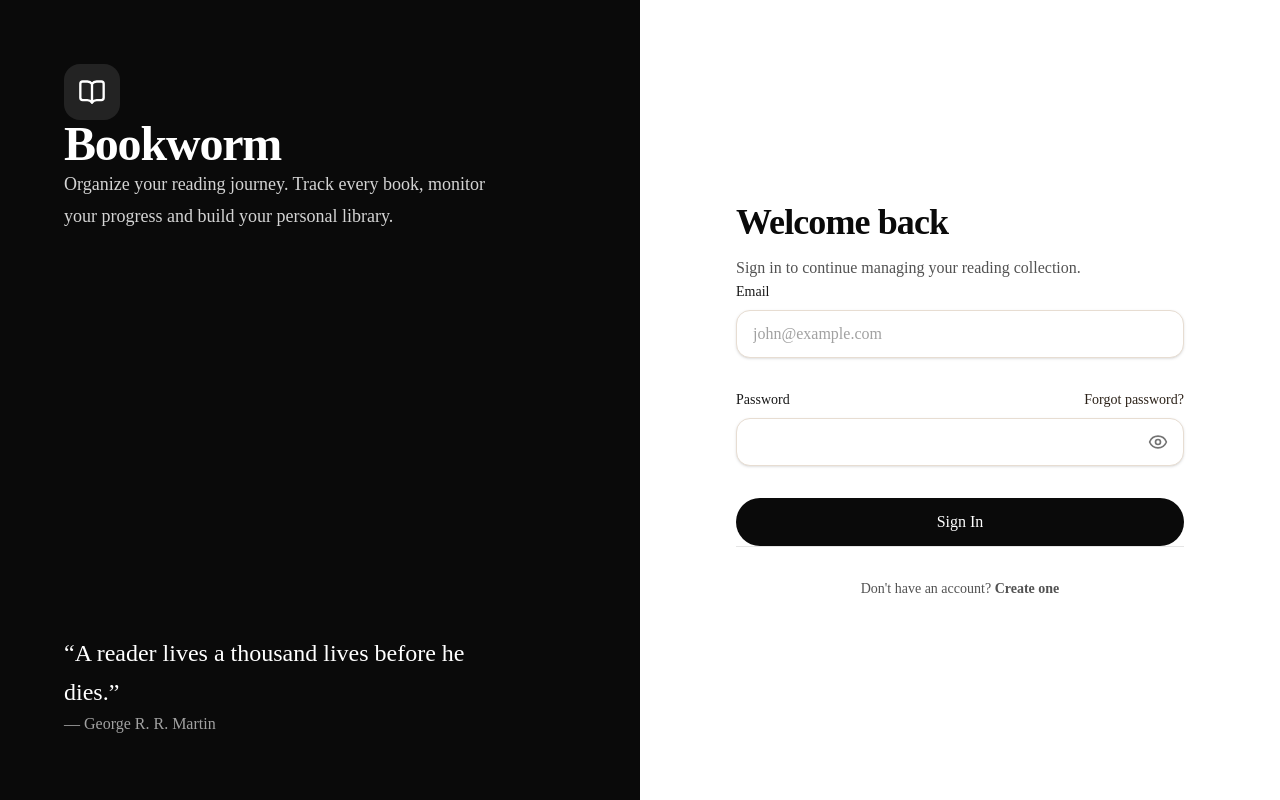
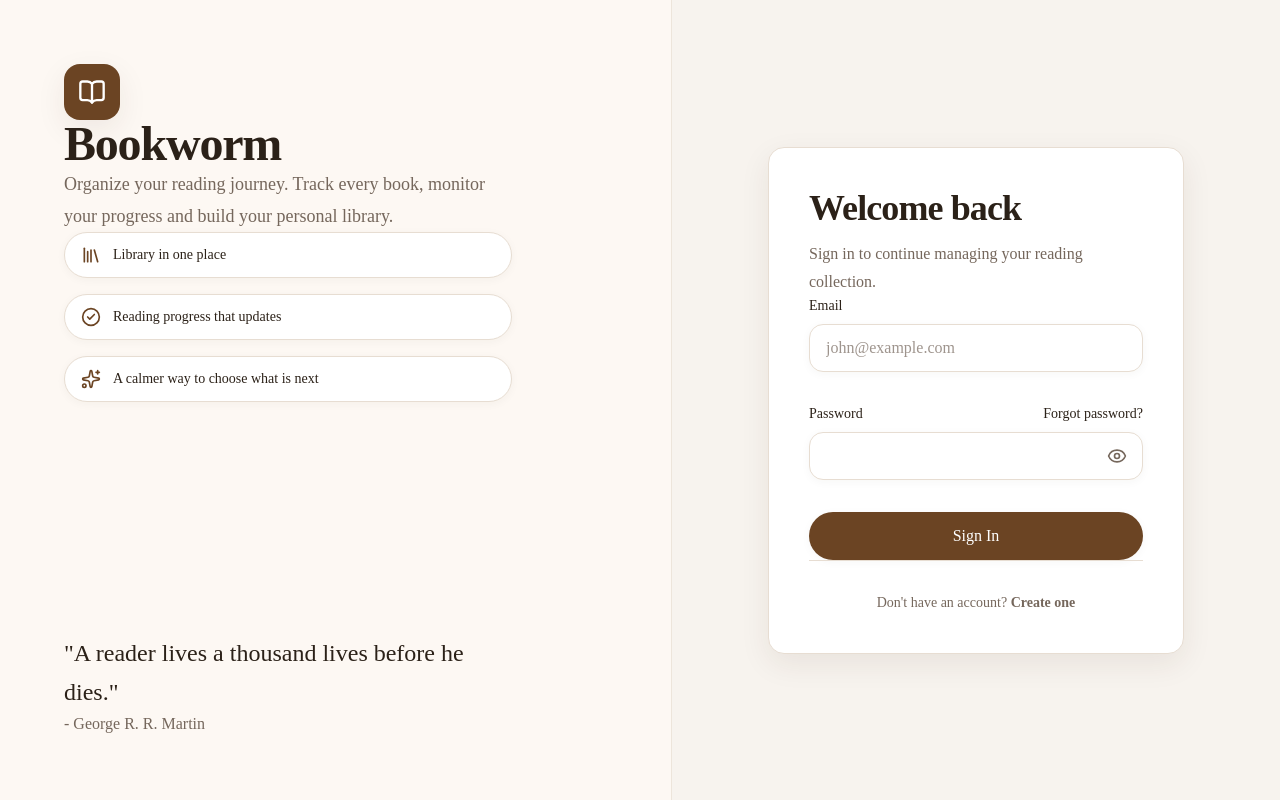
Before and after one commit to guptadeepak8/bookworm, a Next.js app in the folder apps/web/: page /login in a window 1280 px wide. Built offline with nearby package versions, Linux system fonts and the light colour scheme; no server answers.

Commit message:
change ui across pages

```diff
--- a/apps/web/app/(auth)/layout.tsx
+++ b/apps/web/app/(auth)/layout.tsx
@@ -1,39 +1,61 @@
 import { ReactNode } from "react";
-import { BookOpen } from "lucide-react";
+import { BookOpen, CheckCircle2, Library, Sparkles } from "lucide-react";
 
 export default function AuthLayout({ children }: { children: ReactNode }) {
   return (
-    <main className="grid min-h-screen lg:grid-cols-2">
-      <aside className="hidden bg-neutral-950 text-white lg:flex">
+    <main className="grid min-h-screen bg-background lg:grid-cols-[1.05fr_.95fr]">
+      <aside className="hidden border-r border-border/70 bg-surface-secondary lg:flex">
         <div className="flex h-full w-full flex-col justify-between p-16">
           <div>
-            <div className="flex h-14 w-14 items-center justify-center rounded-2xl bg-white/10">
+            <div className="flex h-14 w-14 items-center justify-center rounded-2xl bg-primary text-primary-foreground shadow-[var(--shadow-md)]">
               <BookOpen className="h-7 w-7" />
             </div>
 
-            <h1 className="mt-10 text-5xl font-bold tracking-tight">
+            <h1 className="mt-10 text-5xl font-bold tracking-tight text-foreground">
               Bookworm
             </h1>
 
-            <p className="mt-6 max-w-md text-lg leading-8 text-neutral-300">
+            <p className="mt-6 max-w-md text-lg leading-8 text-muted">
               Organize your reading journey. Track every book, monitor your
               progress and build your personal library.
             </p>
+
+            <div className="mt-10 grid max-w-md gap-4">
+              {[
+                { icon: Library, label: "Library in one place" },
+                { icon: CheckCircle2, label: "Reading progress that updates" },
+                { icon: Sparkles, label: "A calmer way to choose what is next" },
+              ].map((item) => {
+                const Icon = item.icon;
+
+                return (
+                  <div
+                    key={item.label}
+                    className="flex items-center gap-3 rounded-xl border border-border bg-surface px-4 py-3 shadow-[var(--shadow-sm)]"
+                  >
+                    <Icon className="h-5 w-5 text-primary" />
+                    <span className="text-sm font-medium">{item.label}</span>
+                  </div>
+                );
+              })}
+            </div>
           </div>
 
           <div>
-            <blockquote className="max-w-md text-2xl font-medium leading-relaxed">
-              “A reader lives a thousand lives before he dies.”
+            <blockquote className="max-w-md text-2xl font-medium leading-relaxed text-foreground">
+              "A reader lives a thousand lives before he dies."
             </blockquote>
 
-            <p className="mt-5 text-neutral-400">— George R. R. Martin</p>
+            <p className="mt-5 text-muted">- George R. R. Martin</p>
           </div>
         </div>
       </aside>
 
-      <section className="flex min-h-screen bg-white">
+      <section className="flex min-h-screen bg-background">
         <div className="flex w-full items-center px-8 py-12 sm:px-14 lg:px-20 xl:px-24">
-          <div className="w-full max-w-md">{children}</div>
+          <div className="w-full max-w-md rounded-2xl border border-border bg-surface p-8 shadow-[var(--shadow-md)] sm:p-10">
+            {children}
+          </div>
         </div>
       </section>
     </main>
--- a/apps/web/app/(auth)/login/page.tsx
+++ b/apps/web/app/(auth)/login/page.tsx
@@ -12,24 +12,24 @@ export default function LoginPage() {
       <header className="flex flex-col gap-3">
         <h1
           id="login-heading"
-          className="text-4xl font-bold tracking-tight text-neutral-950"
+          className="text-4xl font-bold tracking-tight text-foreground"
         >
           Welcome back
         </h1>
 
-        <p className="max-w-sm text-base leading-7 text-neutral-600">
+        <p className="max-w-sm text-base leading-7 text-muted">
           Sign in to continue managing your reading collection.
         </p>
       </header>
 
       <LoginForm />
 
-      <footer className="mt-12 border-t border-neutral-200 pt-8">
-        <p className="text-center text-sm text-neutral-600">
+      <footer className="mt-12 border-t border-border pt-8">
+        <p className="text-center text-sm text-muted">
           Don't have an account?{" "}
           <Link
             href="/register"
-            className="font-semibold text-neutral-950 transition-colors hover:text-neutral-700"
+            className="font-semibold text-primary transition-colors hover:brightness-90"
           >
             Create one
           </Link>
--- a/apps/web/app/(auth)/register/page.tsx
+++ b/apps/web/app/(auth)/register/page.tsx
@@ -10,24 +10,24 @@ export default function RegisterPage() {
       <header className="flex flex-col gap-3">
         <h1
           id="register-heading"
-          className="text-4xl font-bold tracking-tight"
+          className="text-4xl font-bold tracking-tight text-foreground"
         >
           Create your account
         </h1>
 
-        <p className="max-w-sm text-base leading-7 text-neutral-600">
+        <p className="max-w-sm text-base leading-7 text-muted">
           Start building your personal reading library today.
         </p>
       </header>
 
       <RegisterForm />
 
-      <footer className="mt-12 border-t border-neutral-200 pt-8">
-        <p className="text-center text-sm text-neutral-600">
+      <footer className="mt-12 border-t border-border pt-8">
+        <p className="text-center text-sm text-muted">
           Already have an account?{" "}
           <Link
             href="/login"
-            className="font-semibold text-neutral-950 hover:text-neutral-700"
+            className="font-semibold text-primary hover:brightness-90"
           >
             Sign in
           </Link>
--- a/apps/web/components/form/password-field.tsx
+++ b/apps/web/components/form/password-field.tsx
@@ -39,7 +39,7 @@ export function PasswordField<TFieldValues extends FieldValues>({
             {forgotPasswordHref && (
               <Link
                 href={forgotPasswordHref}
-                className="text-sm font-medium text-neutral-500 transition-colors hover:text-neutral-900"
+                className="text-sm font-medium text-muted transition-colors hover:text-foreground"
               >
                 Forgot password?
               </Link>
@@ -60,7 +60,7 @@ export function PasswordField<TFieldValues extends FieldValues>({
               type="button"
               aria-label={showPassword ? "Hide password" : "Show password"}
               onClick={() => setShowPassword((prev) => !prev)}
-              className="absolute right-4 top-1/2 -translate-y-1/2 text-neutral-500 transition-colors hover:text-neutral-900"
+              className="absolute right-4 top-1/2 -translate-y-1/2 text-muted transition-colors hover:text-foreground"
             >
               {showPassword ? (
                 <EyeOff className="size-5" />
--- a/apps/web/components/ui/button.tsx
+++ b/apps/web/components/ui/button.tsx
@@ -19,11 +19,11 @@ export function Button({
     <button
       disabled={loading || disabled}
       className={cn(
-        "inline-flex h-12 w-full items-center justify-center gap-2 rounded-xl bg-neutral-950 px-5 text-sm font-medium text-white transition-all",
-        "hover:bg-neutral-800",
+        "inline-flex h-12 w-full items-center justify-center gap-2 rounded-xl bg-primary px-5 text-sm font-semibold text-primary-foreground shadow-[var(--shadow-sm)] transition-all",
+        "hover:brightness-95",
         "active:scale-[0.99]",
         "disabled:pointer-events-none disabled:opacity-50",
-        "focus-visible:ring-4 focus-visible:ring-neutral-200",
+        "focus-visible:ring-4 focus-visible:ring-primary/15",
         className,
       )}
       {...props}
--- a/apps/web/components/ui/card.tsx
+++ b/apps/web/components/ui/card.tsx
@@ -4,7 +4,7 @@ export function Card({ className, ...props }: HTMLAttributes<HTMLDivElement>) {
   return (
     <div
       className={cn(
-        "rounded-xl border border-neutral-200 bg-white p-8",
+        "rounded-xl border border-border bg-surface p-8 shadow-[var(--shadow-sm)]",
         className,
       )}
       {...props}
--- a/apps/web/components/ui/input.tsx
+++ b/apps/web/components/ui/input.tsx
@@ -11,9 +11,9 @@ export const Input = forwardRef<HTMLInputElement, InputProps>(
       <input
         ref={ref}
         className={cn(
-          "h-12 w-full rounded-xl border border-neutral-300 bg-white px-4 text-[15px] text-neutral-900 shadow-sm outline-none transition-all placeholder:text-neutral-400",
-          "focus:border-neutral-900 focus:ring-4 focus:ring-neutral-100",
-          "disabled:cursor-not-allowed disabled:bg-neutral-100",
+          "h-12 w-full rounded-xl border border-border bg-surface px-4 text-[15px] text-foreground shadow-[var(--shadow-sm)] outline-none transition-all placeholder:text-muted/70",
+          "focus:border-primary focus:ring-4 focus:ring-primary/15",
+          "disabled:cursor-not-allowed disabled:bg-surface-secondary",
           className,
         )}
         {...props}
--- a/apps/web/components/ui/label.tsx
+++ b/apps/web/components/ui/label.tsx
@@ -6,7 +6,7 @@ interface LabelProps extends LabelHTMLAttributes<HTMLLabelElement> {}
 export function Label({ className, ...props }: LabelProps) {
   return (
     <label
-      className={cn("text-sm font-medium text-neutral-900", className)}
+      className={cn("text-sm font-medium text-foreground", className)}
       {...props}
     />
   );
```
